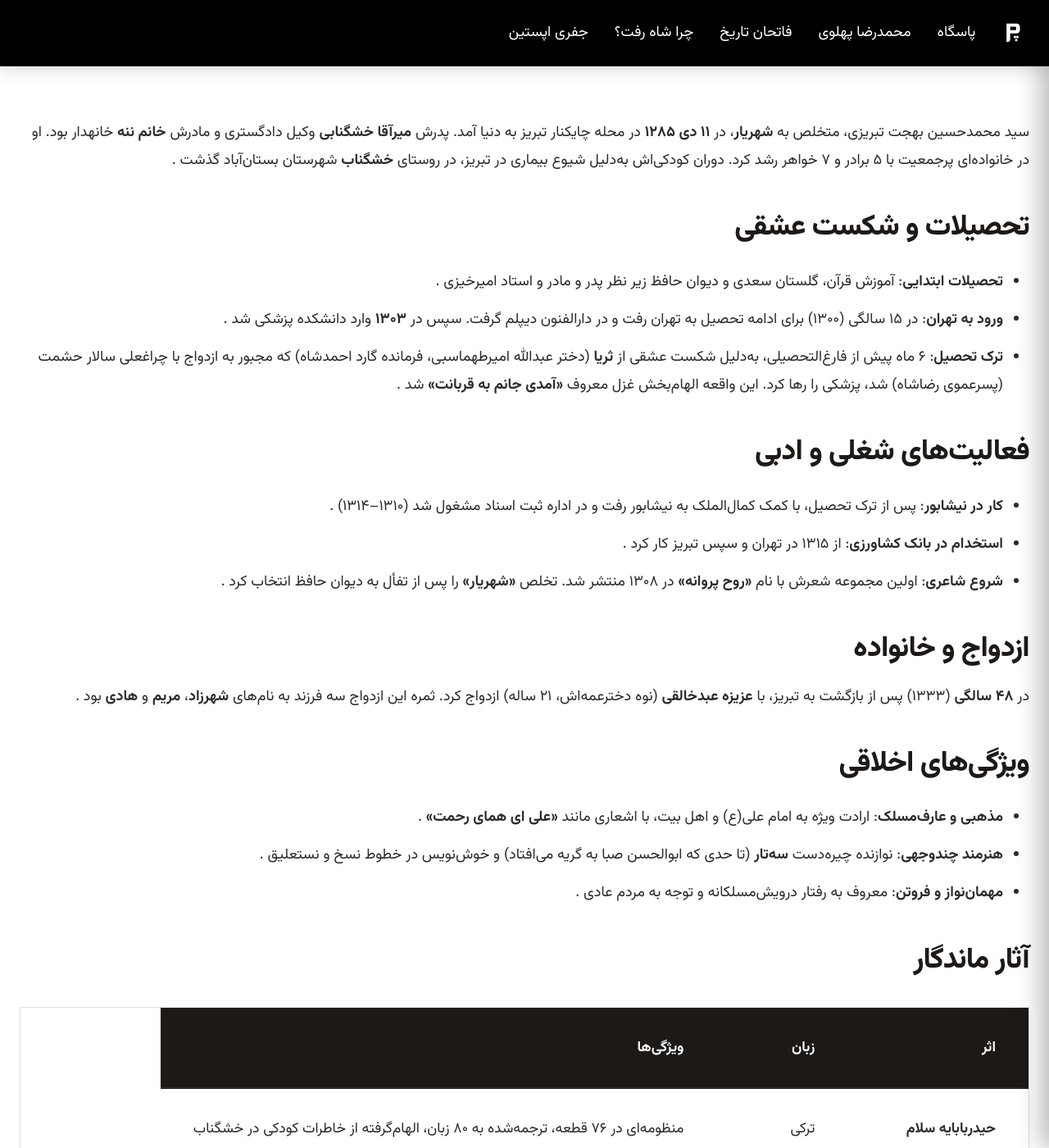
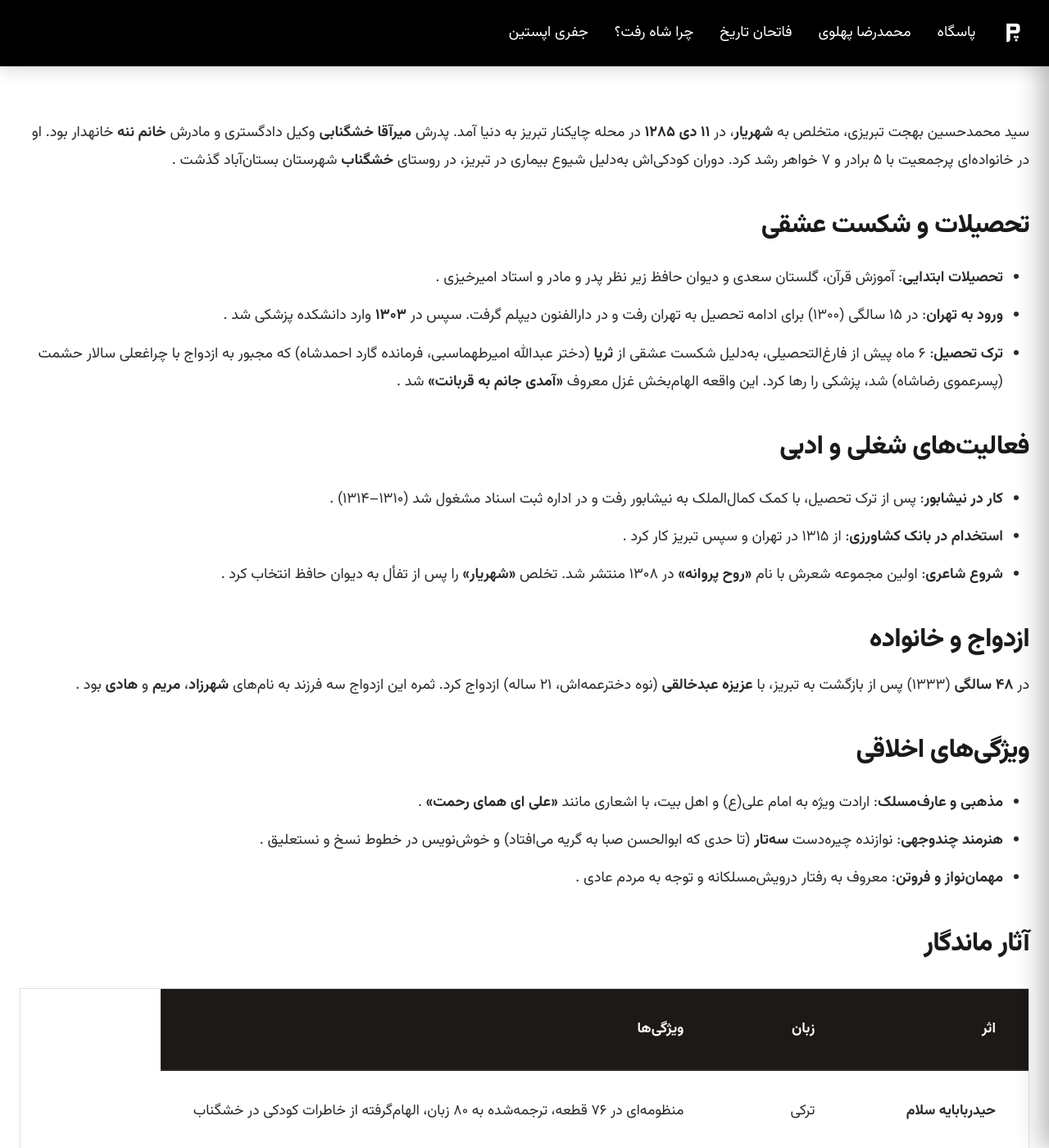
Before and after one commit to darkblog/darkblog.github.io, a Jekyll site: the page built from _posts/2025-7-5-62.md, in a window 1280 px wide and 1400 px high, scrolled down 216 px. Shown: the whole window at 82% size. Built offline with Jekyll 4.4.1, drawn with Linux system fonts in a browser that asks for light colours; nearby versions of some CDN libraries.

Commit message:
Update styles in default layout for better responsiveness

```diff
--- a/_layouts/default.html
+++ b/_layouts/default.html
@@ -511,7 +511,7 @@
       font-weight: 800;
       margin: 2.5rem 0 1rem;
       color: #1c1917;
-      font-size: 2.2rem;
+      font-size: clamp(1.5rem, 3.5vw, 2rem);
       letter-spacing: -0.02em;
       line-height: 1.4;
     }
@@ -534,7 +534,7 @@
       margin: 2rem 0;
     }
     .article-content blockquote {
-      border-right: 4px solid #0d9488;
+      border-right: 4px solid #000000;
       padding-right: 1.5rem;
       margin: 2rem 0;
       color: #4a4643;
```
